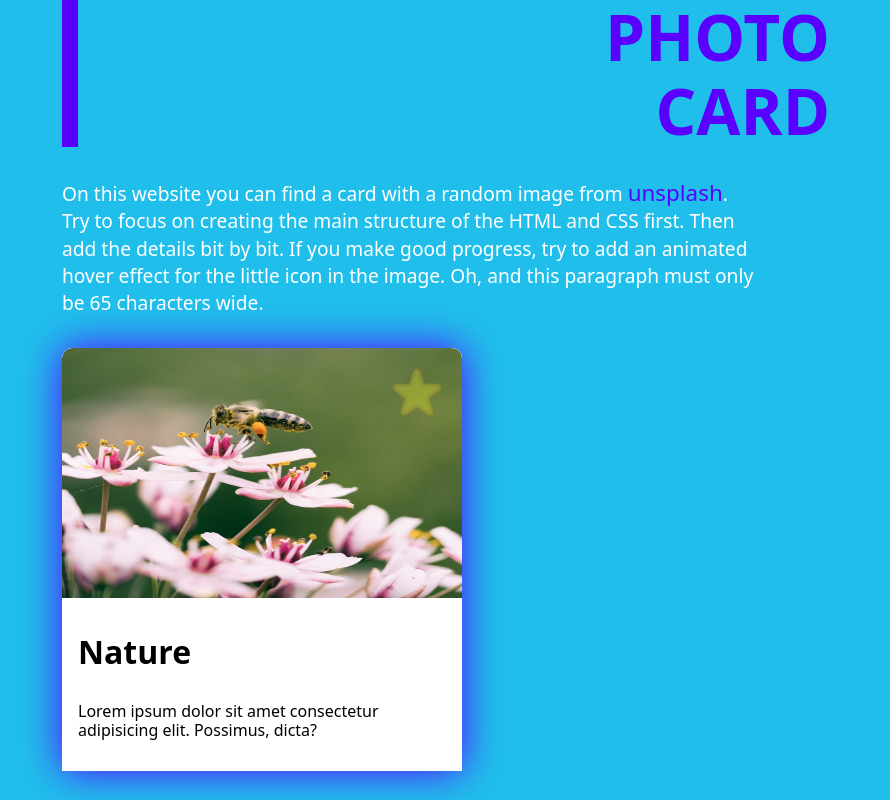
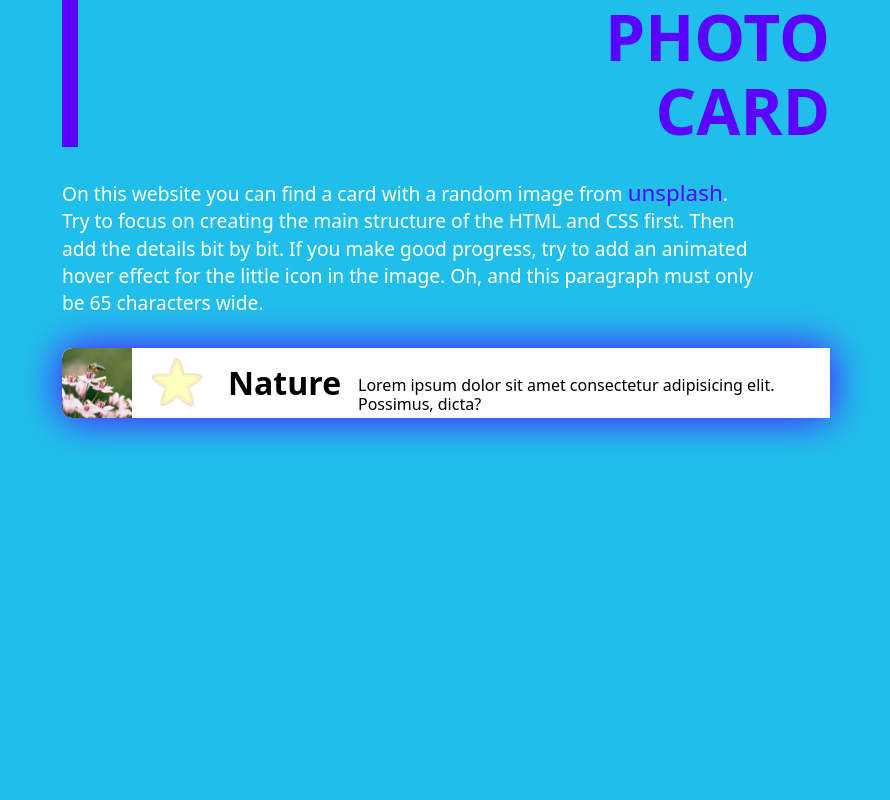
Before and after one commit to mohammadshirazi040/photo-card-project, a plain HTML site: page index.html in a window 1280 px wide. Shown: the top 800 px of the page, without its empty margins (194-1084 px from the left). Drawn offline with nearby package versions, Linux system fonts and the light colour scheme.

Commit message:
add list view

```diff
--- a/style.css
+++ b/style.css
@@ -182,7 +182,7 @@ h2 {
 }
 
 .sos p {
-  margin-right: 5rem;
+  margin-right: 2rem;
   padding-left: 1rem;
   font-size: 1rem;
   color: white;
--- a/style2.css
+++ b/style2.css
@@ -0,0 +1,67 @@
+main {
+  margin-left: 20%;
+  margin-right: 20%;
+}
+
+.container {
+  position: relative;
+  background-color: white;
+  width: auto;
+  height: 70px;
+  border-radius: 10px 0 0 10px;
+  box-shadow: 0 0 40px rgb(89, 0, 255);
+  transition: 0.3s;
+  margin-bottom: 3rem;
+}
+
+.container:hover {
+  box-shadow: 0 0 40px 3px rgb(89, 0, 255);
+}
+
+.images {
+  overflow: hidden;
+  border-radius: 10px 0 0px 10px;
+}
+
+.natur {
+  width: 70px;
+  height: 70px;
+  border-radius: 10px 0 0 10px;
+  transition: transform 0.3s;
+}
+
+.natur:hover {
+  transform: scale(1.2);
+}
+
+.star {
+  position: absolute;
+  top: 10px;
+  left: 90px;
+  transform-origin: 0 0;
+  transition: transform 1s ease-in-out;
+  opacity: 0.3;
+}
+
+.container:hover .star,
+.star:hover {
+  transform: translate(-100%, 100%) rotate(360deg);
+  opacity: 1;
+}
+
+h2 {
+  position: absolute;
+  top: -15px;
+  left: 150px;
+}
+
+.container > p {
+  position: absolute;
+  top: 12px;
+  left: 280px;
+  padding-bottom: 2rem;
+}
+
+#footer {
+  display: none;
+}
```
Also changed, not shown: 1 other file.
